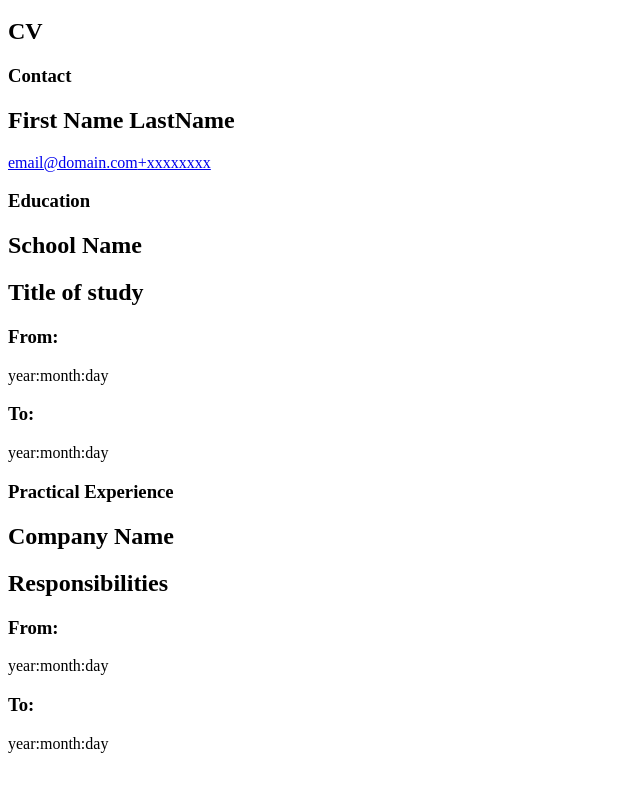
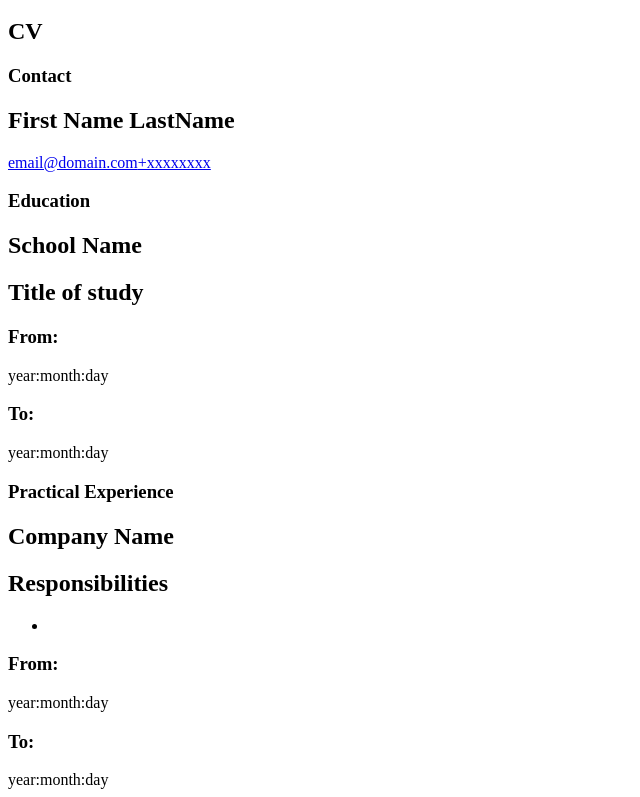
Before and after one commit to mekbibisdone/cv-application, a React (Vite) app: page / in a window 1280 px wide. Shown: the part 403-1200 px from the top of the page, without its empty margins (0-640 px from the left). Before the commit the page ends 1164 px from the top, so only its background shows below. Built offline with nearby package versions, Linux system fonts and the light colour scheme.

Commit message:
Display responsibility list in an ordered list

```diff
--- a/src/CV.jsx
+++ b/src/CV.jsx
@@ -1,4 +1,7 @@
 export default function CV({ formData }) {
+  function formatResponsibilities(responsibilities) {
+    return responsibilities.split("\n");
+  }
   return (
     <>
       <section>
@@ -22,7 +25,13 @@ export default function CV({ formData }) {
         <h1>Practical Experience</h1>
         <h2>{formData.companyName || "Company Name"}</h2>
         <h2>Responsibilities</h2>
-        <ul>{formData.responsibilities}</ul>
+        <ul>
+          {formatResponsibilities(formData.responsibilities).map(
+            (responsibility,key) => (
+              <li key={key}>{responsibility}</li>
+            )
+          )}
+        </ul>
         <h3>From:</h3>
         <time>{formData.practicalExperienceStartDate || "year:month:day"}</time>
         <h3>To:</h3>
```
